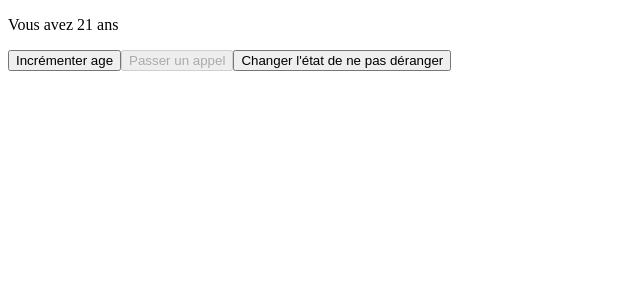
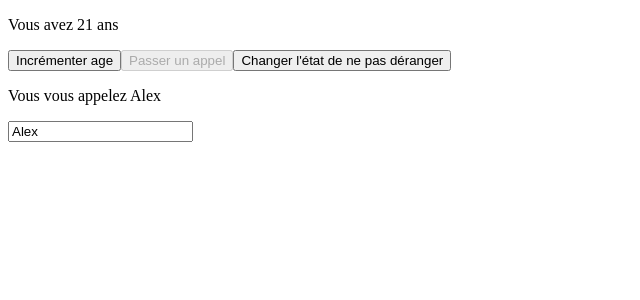
Before and after one commit to Alexandre-Vernet/Tuto-Angular, an Angular app: page / in a window 1280 px wide. Shown: the top 300 px of the page, without its empty margins (0-640 px from the left). Built offline with nearby package versions, Linux system fonts and the light colour scheme.

Commit message:
Utilisation de ngModel

```diff
--- a/src/app/app.module.ts
+++ b/src/app/app.module.ts
@@ -3,6 +3,7 @@ import { NgModule } from '@angular/core';
 
 import { AppComponent } from './app.component';
 import { MyComponentComponent } from './my-component/my-component.component';
+import { FormsModule } from '@angular/forms';
 
 @NgModule({
   declarations: [
@@ -10,7 +11,8 @@ import { MyComponentComponent } from './my-component/my-component.component';
       MyComponentComponent
    ],
   imports: [
-    BrowserModule
+    BrowserModule,
+    FormsModule
   ],
   providers: [],
   bootstrap: [AppComponent]
--- a/src/app/my-component/my-component.component.html
+++ b/src/app/my-component/my-component.component.html
@@ -1,7 +1,12 @@
+<!-- Variables -->
 <p>Vous avez {{age}} ans </p>
 <!-- <p> {{getAge()}} </p> -->
 <!-- <p> {{setAge(33)}} </p> -->
 
+<!-- Property & Event Binding -->
 <button (click)="incrementeAge()" >Incrémenter age</button>
 <button (click)="call()" [disabled]="isDoNotDisturb">Passer un appel</button>
 <button (click)="changeState()">Changer l'état de ne pas déranger</button>
+
+<p>Vous vous appelez {{name}} </p>
+<input type="text"[(ngModel)]="name">
--- a/src/app/my-component/my-component.component.ts
+++ b/src/app/my-component/my-component.component.ts
@@ -9,6 +9,7 @@ export class MyComponentComponent implements OnInit {
 
   age: number = 21;
   isDoNotDisturb: boolean = true;
+  name: string = "Alex";
 
   constructor() { }
 
```
